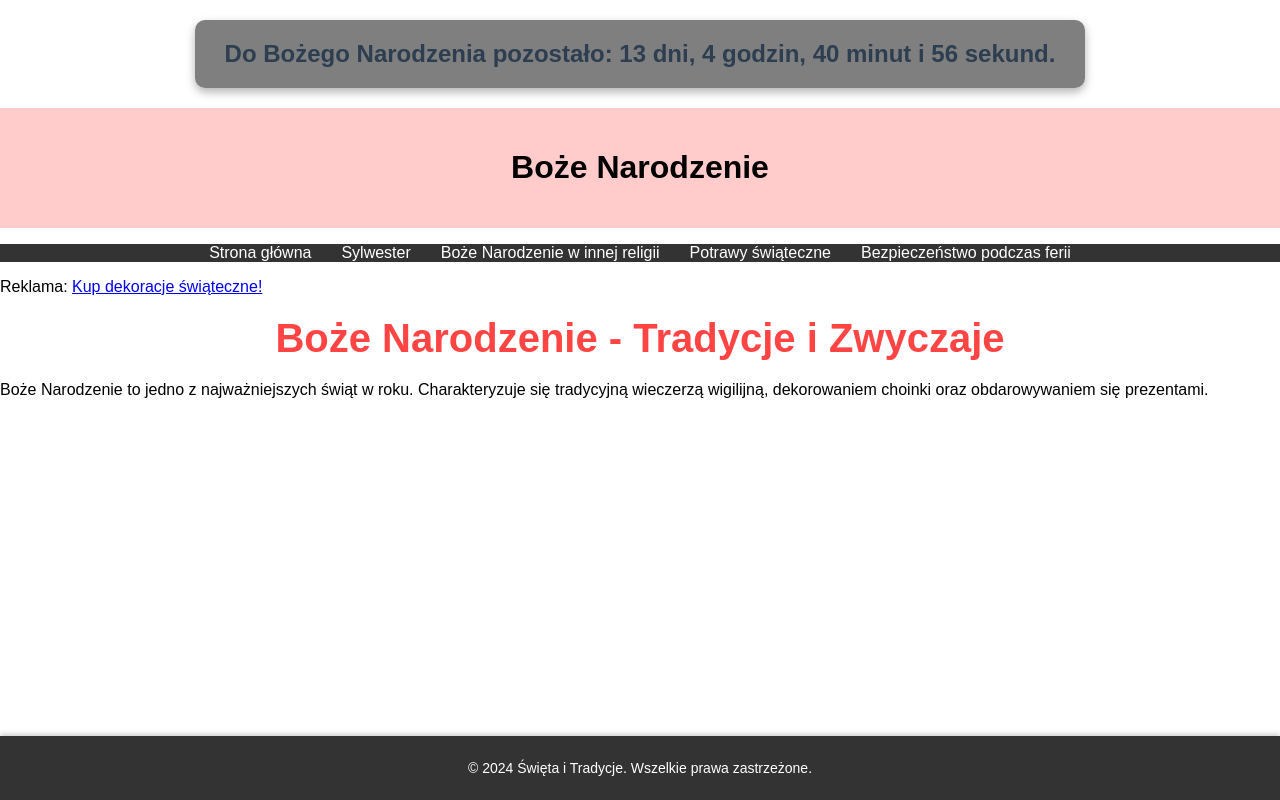
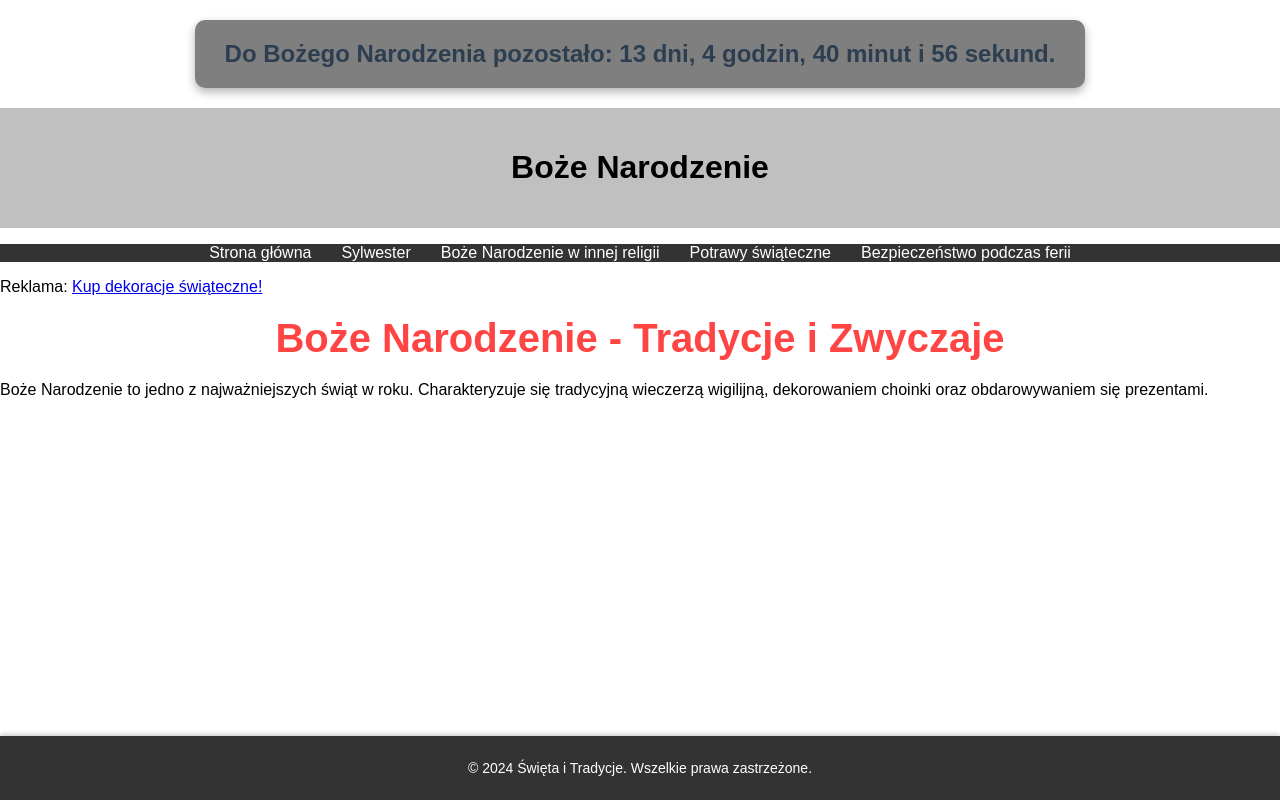
Before and after one commit to cichy22141/swietaa, a plain HTML site: page boze-narodzenie.html in a window 1280 px wide. Drawn offline with Linux system fonts and the light colour scheme.

Commit message:
style2.css

```diff
--- a/style2.css
+++ b/style2.css
@@ -1,5 +1,5 @@
 #naglowek {
-    background-color: #ffcccb;
+    background-color:  rgba(192, 192, 192, 1);
     text-align: center;
     padding: 20px;
 }
```
